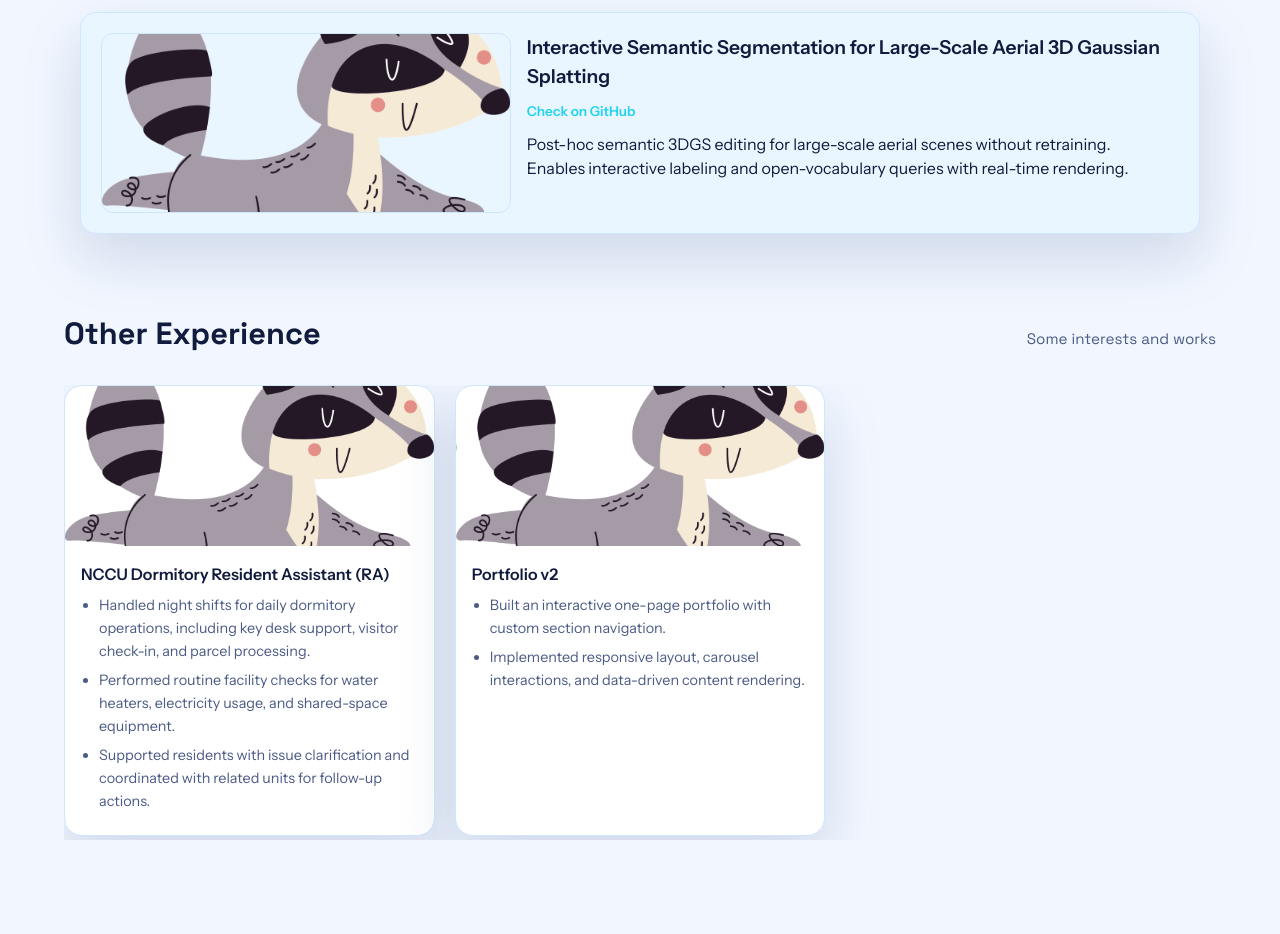
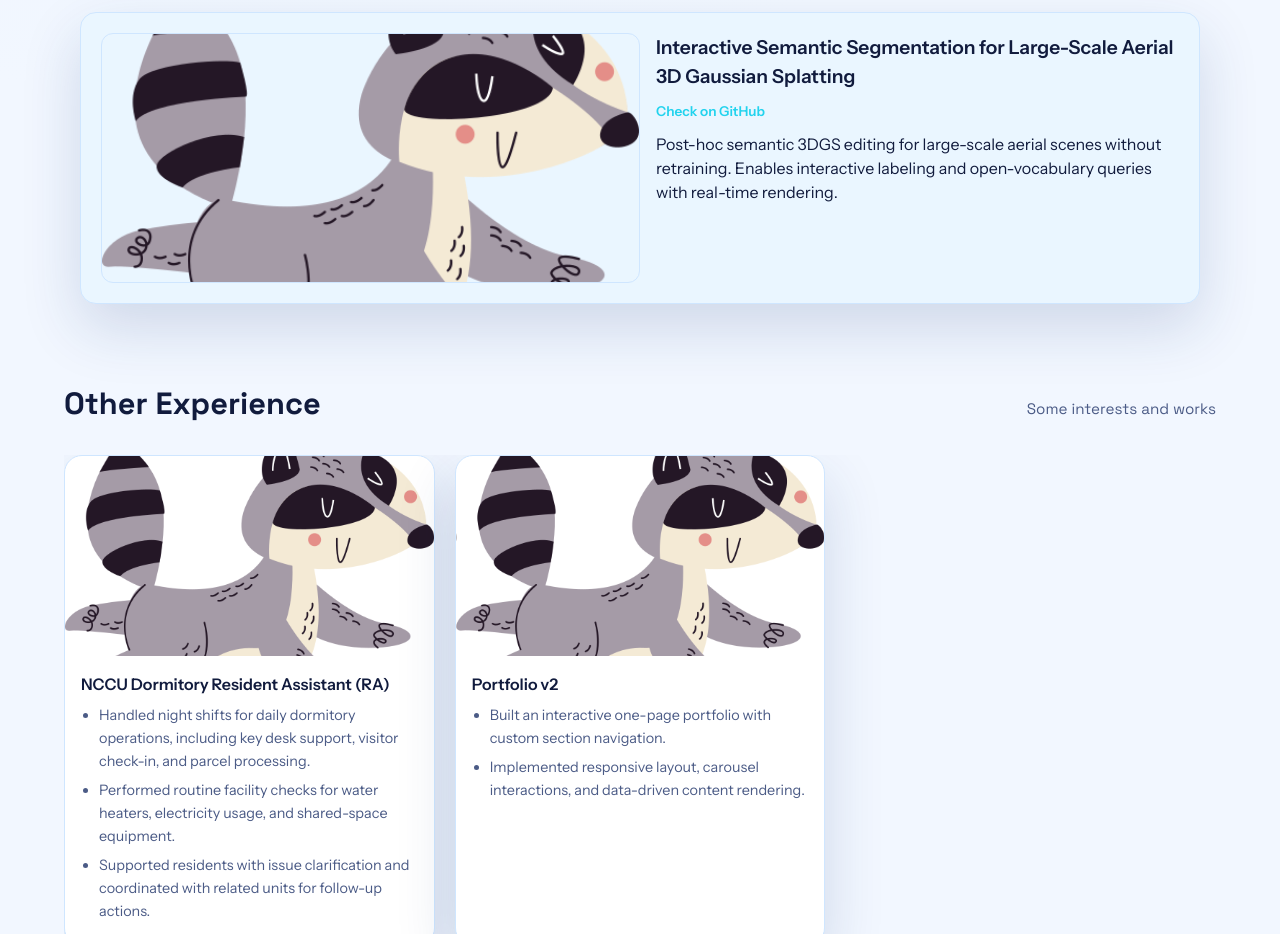
Before and after one commit to weipo0116/my-portfolio, a React (Vite) app: page / in a window 1280 px wide. Shown: the part 2240-3174 px from the top of the page. Built offline with nearby package versions, Linux system fonts and the light colour scheme.

Commit message:
content added

```diff
--- a/src/App.css
+++ b/src/App.css
@@ -562,9 +562,9 @@
 }
 
 .project-thumb {
-  width: 38%;
+  width: 50%;
   min-width: 280px;
-  height: 180px;
+  height: 250px;
   border-radius: 12px;
   border: 1px solid var(--border);
   background: linear-gradient(120deg, #7bd4ff, #5a7bff, #8ff0ff);
@@ -697,7 +697,7 @@
 }
 
 .photo {
-  height: 160px;
+  height: 200px;
   background: linear-gradient(120deg, #7bd4ff, #5a7bff, #8ff0ff);
   background-size: cover;
   background-position: center;
--- a/src/data.js
+++ b/src/data.js
@@ -99,7 +99,7 @@ export const siteData = {
     {
       name: "Interactive Semantic Segmentation for Large-Scale Aerial 3D Gaussian Splatting",
       description:
-        "Post-hoc semantic 3DGS editing for large-scale aerial scenes without retraining. \nEnables interactive labeling and open-vocabulary queries with real-time rendering.",
+        "Post-hoc semantic 3DGS editing for large-scale aerial scenes without retraining. Enables interactive labeling and open-vocabulary queries with real-time rendering.",
       repo: "https://github.com/weipo0116/saga",
       image: samplePhoto,
     },
```
